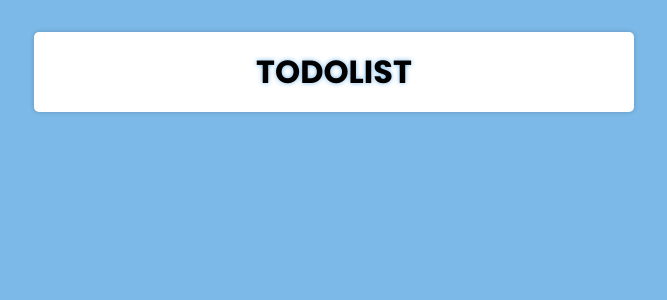
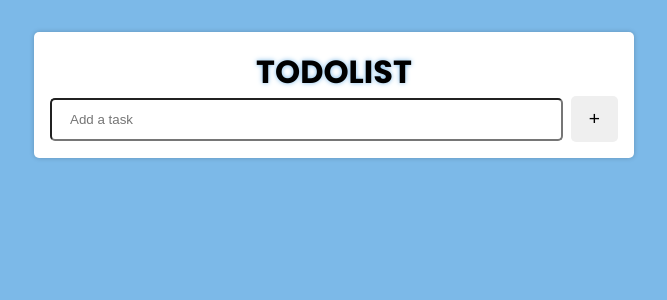
Before and after one commit to Monoametsi/angular-todo-list, an Angular app: page / in a window 1280 px wide. Shown: the top 300 px of the page, without its empty margins (306-973 px from the left). Built offline with nearby package versions, Linux system fonts and the light colour scheme.

Commit message:
Added header components

```diff
--- /dev/null
+++ b/src/app/add-button/add-button.component.html
@@ -0,0 +1,3 @@
+<div class="btn-cont">
+	<button>{{ text }}</button>
+</div>
--- /dev/null
+++ b/src/app/add-button/add-button.component.ts
@@ -0,0 +1,17 @@
+import { Component, OnInit } from '@angular/core';
+
+@Component({
+  selector: 'app-add-button',
+  templateUrl: './add-button.component.html',
+  styleUrls: ['./add-button.component.css']
+})
+export class AddButtonComponent implements OnInit {
+
+  constructor() { }
+
+  ngOnInit(): void {
+  }
+
+  text: string = "+";
+
+}
--- a/src/app/app.component.html
+++ b/src/app/app.component.html
@@ -2,4 +2,6 @@
 	<div class="todolist-title-cont">
 		<h1>{{ title }}</h1>
 	</div>
+
+	<app-header></app-header>
 </div>
--- a/src/app/app.module.ts
+++ b/src/app/app.module.ts
@@ -3,11 +3,15 @@ import { BrowserModule } from '@angular/platform-browser';
 
 import { AppComponent } from './app.component';
 import { HeaderComponent } from './header/header.component';
+import { AddButtonComponent } from './add-button/add-button.component';
+import { InputFieldComponent } from './input-field/input-field.component';
 
 @NgModule({
   declarations: [
     AppComponent,
-    HeaderComponent
+    HeaderComponent,
+    AddButtonComponent,
+    InputFieldComponent
   ],
   imports: [
     BrowserModule
--- a/src/app/header/header.component.css
+++ b/src/app/header/header.component.css
@@ -0,0 +1,10 @@
+.header-cont{
+	display: flex;
+	align-items: center;
+	justify-content: space-around;
+	/* background-color: red; */
+}
+
+app-input-field{
+	width: 100%;
+}
--- a/src/app/header/header.component.html
+++ b/src/app/header/header.component.html
@@ -1 +1,4 @@
-<p>header works!</p>
+<div class="header-cont">
+	<app-input-field></app-input-field>
+	<app-add-button></app-add-button>
+</div>
--- /dev/null
+++ b/src/app/input-field/input-field.component.css
@@ -0,0 +1,13 @@
+.inputField-cont{
+	display: flex;
+	padding-right: 8px;
+}
+
+.inputField, .inputField-cont{
+	width: 100%;
+}
+
+.inputField{
+	padding: 12px 18px;
+	border-radius: 5px;
+}
--- /dev/null
+++ b/src/app/input-field/input-field.component.html
@@ -0,0 +1,3 @@
+<div class="inputField-cont">
+	<input type="text" name="task" placeholder="Add a task" class="inputField">
+</div>
--- /dev/null
+++ b/src/app/input-field/input-field.component.ts
@@ -0,0 +1,15 @@
+import { Component, OnInit } from '@angular/core';
+
+@Component({
+  selector: 'app-input-field',
+  templateUrl: './input-field.component.html',
+  styleUrls: ['./input-field.component.css']
+})
+export class InputFieldComponent implements OnInit {
+
+  constructor() { }
+
+  ngOnInit(): void {
+  }
+
+}
--- a/src/styles.css
+++ b/src/styles.css
@@ -20,3 +20,22 @@ app-root{
 	padding: 2rem 1rem;
 	/* height: 100vh; */
 }
+
+.btn-cont button{
+	display: flex;
+	align-items: center;
+	justify-content: center;
+	padding: 12px 18px;
+	outline: none;
+	border: none;
+	font-size: 1.2rem;
+	border-radius: 5px;
+	cursor: pointer;
+	transition: 0.3s;
+}
+
+.btn-cont button:hover{
+	color: #fff;
+	background-color: #7CB9E8;
+	box-shadow: 0 0 5px rgba(0,0,0,0.2);
+}
```
Also changed, not shown: src/app/add-button/add-button.component.css (added), 2 other files (tests, documents, lock files or other folders).
